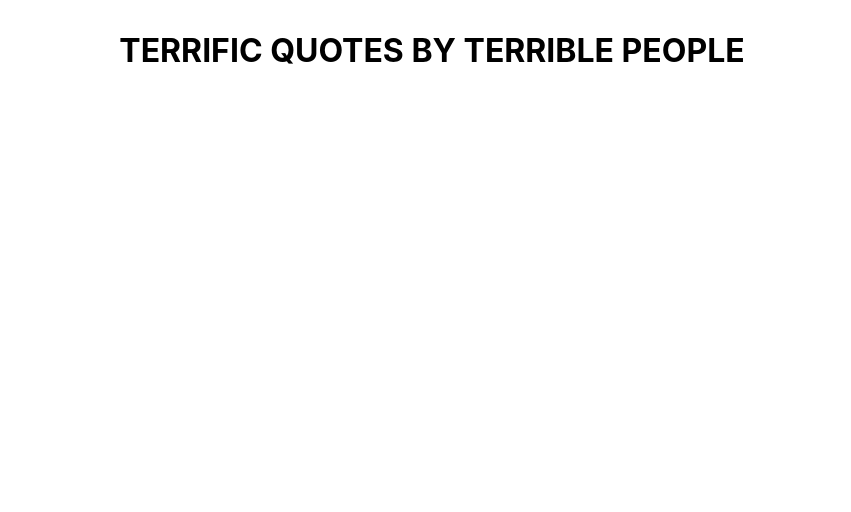
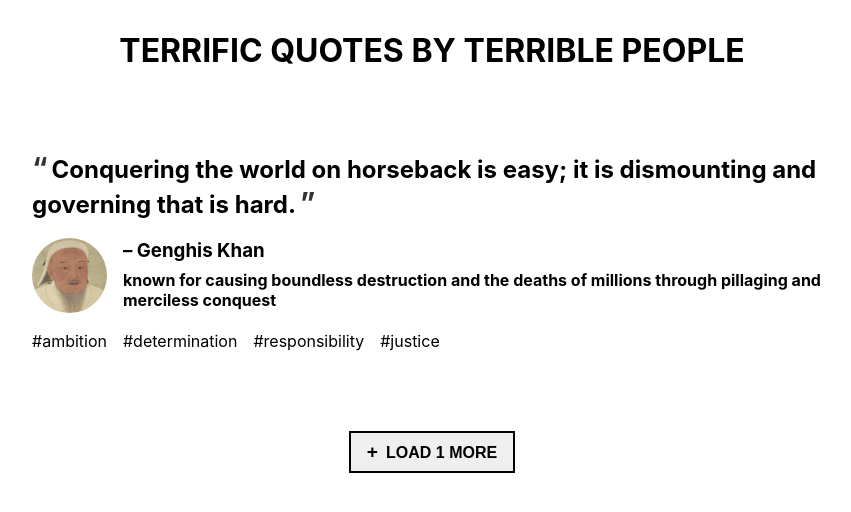
Before and after one commit to gusalbukrk/terrific-quotes, a React (Create React App) app: page / in a window 1280 px wide. Shown: the top 512 px of the page, without its empty margins (208-1059 px from the left). Built offline with nearby package versions, Linux system fonts and the light colour scheme.

Commit message:
fix GitHub Pages client-side routing issue
https://create-react-app.dev/docs/deployment/#notes-on-client-side-routing

```diff
--- a/package.json
+++ b/package.json
@@ -1,7 +1,7 @@
 {
   "name": "quotes",
   "version": "0.1.0",
-  "homepage": "https://gusalbukrk.github.io/quotes",
+  "homepage": "https://gusalbukrk.github.io/quotes/#",
   "private": true,
   "dependencies": {
     "@testing-library/jest-dom": "^5.16.5",
--- a/src/App.js
+++ b/src/App.js
@@ -20,11 +20,9 @@ function App() {
         <h1>terrific quotes by terrible people</h1>
       </header>
       <Routes>
-        <Route path='quotes'>
-          <Route path='' element={<Home />} />
-          <Route path='tags' element={<Tags />} />
-          <Route path='tags/:tag' element={<Tag />} />
-        </Route>
+        <Route path='/' element={<Home />} />
+        <Route path='/tags' element={<Tags />} />
+        <Route path='/tags/:tag' element={<Tag />} />
       </Routes>
     </div>
   );
```
Also changed, not shown: src/index.js (+5 -5 lines).
